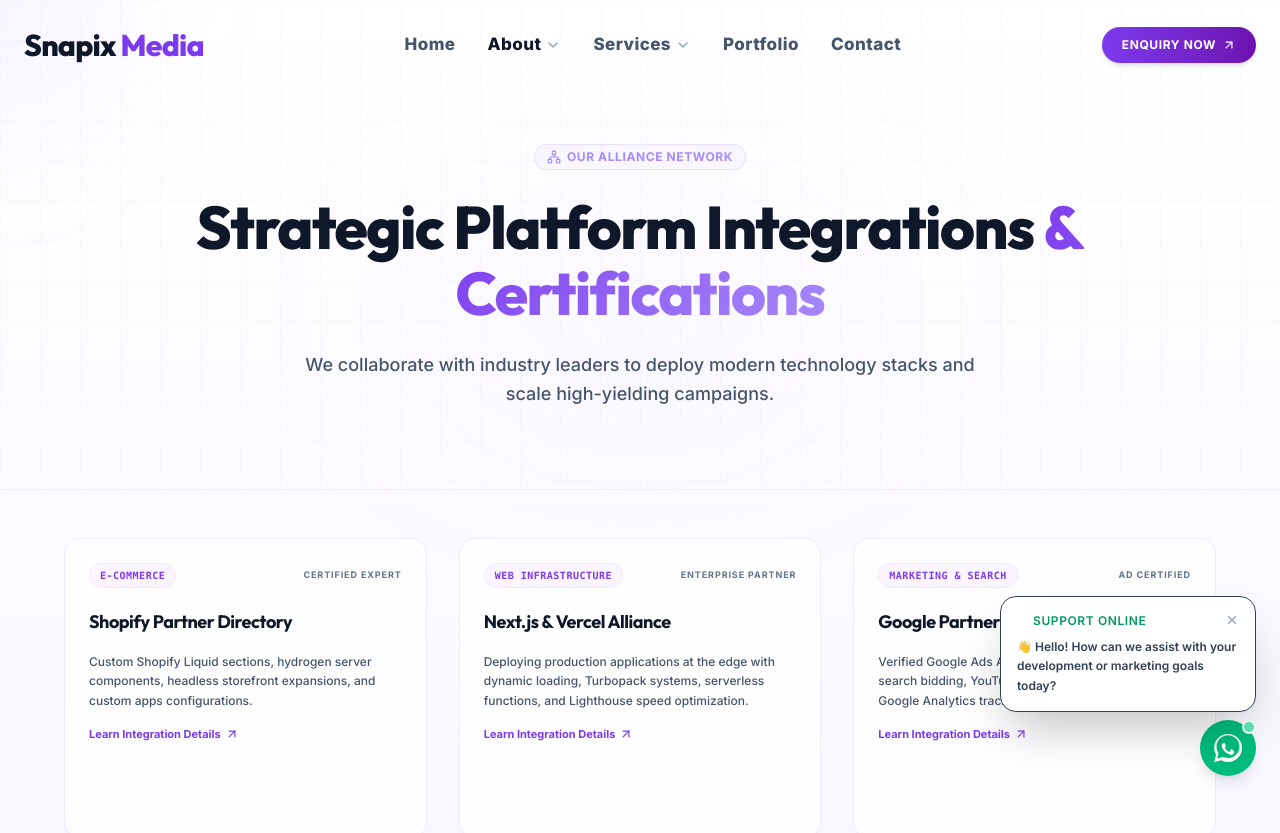
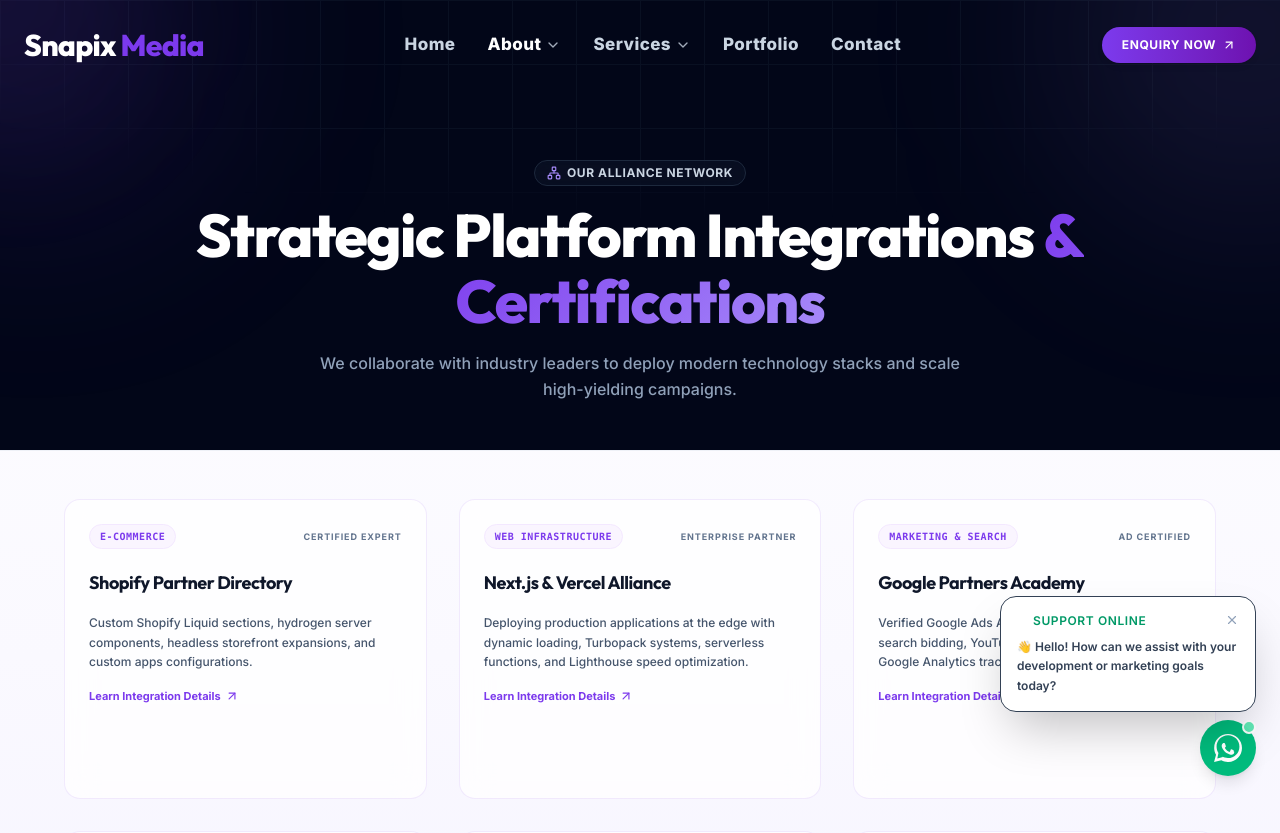
Before and after one commit to arkmanagement6-coder/snapixmedia, a Next.js app: page /about/partners in a window 1280 px wide. Shown: the top 833 px of the page. Built offline with nearby package versions, Linux system fonts and the light colour scheme.

Commit message:
UI: force banner headings to render in white using inline style tag across all pages, add dark banner to Partners page

```diff
--- a/src/app/about/page.tsx
+++ b/src/app/about/page.tsx
@@ -31,7 +31,7 @@
             <Users className="w-3.5 h-3.5 text-neon-purple" />
             <span>Digital Growth Partner</span>
           </div>
-          <h1 className="text-3xl sm:text-4xl md:text-6xl font-extrabold !text-white tracking-tight leading-[1.1] max-w-4xl font-display">
+          <h1 className="text-3xl sm:text-4xl md:text-6xl font-extrabold tracking-tight leading-[1.1] max-w-4xl font-display" style={{ color: "#ffffff" }}>
             Welcome to SnapixMedia – <span className="text-gradient-purple-cyan">Your Growth Partner!</span>
           </h1>
           <p className="text-slate-400 text-sm sm:text-base max-w-2xl leading-relaxed font-medium">
--- a/src/app/about/partners/page.tsx
+++ b/src/app/about/partners/page.tsx
@@ -51,21 +51,23 @@
   return (
     <div className="relative min-h-screen bg-transparent text-slate-655 overflow-x-hidden flex flex-col font-sans">
       <MouseFollower />
-      <Navbar />
+      <Navbar isDarkHero={true} />
 
-      {/* Hero Header */}
-      <section className="relative pt-36 pb-20 px-6 glow-grid">
-        <div className="absolute top-1/3 left-1/2 w-[500px] h-[300px] bg-radial from-neon-cyan/5 to-transparent blur-[100px] pointer-events-none -translate-x-1/2" />
-        <div className="max-w-4xl mx-auto text-center relative z-10">
-          <div className="inline-flex items-center gap-1.5 px-3 py-1 rounded-full border border-neon-cyan/20 bg-neon-cyan/5 text-neon-cyan text-xs font-bold tracking-wider mb-6 uppercase">
-            <Network className="w-3.5 h-3.5" />
+      {/* Dark Hero Banner */}
+      <section className="relative w-full min-h-[300px] sm:min-h-[380px] flex items-center justify-center bg-slate-950 overflow-hidden pt-28">
+        <div className="absolute inset-0 bg-[linear-gradient(to_right,#0f172a_1px,transparent_1px),linear-gradient(to_bottom,#0f172a_1px,transparent_1px)] bg-[size:4rem_4rem] [mask-image:radial-gradient(ellipse_60%_50%_at_50%_0%,#000_70%,transparent_100%)] opacity-60" />
+        <div className="absolute -top-40 -left-40 w-96 h-96 bg-neon-purple/10 rounded-full blur-[100px] pointer-events-none" />
+        <div className="absolute -top-40 -right-40 w-96 h-96 bg-neon-cyan/10 rounded-full blur-[100px] pointer-events-none" />
+
+        <div className="max-w-6xl mx-auto px-6 w-full text-center relative z-10 py-12 flex flex-col items-center gap-4">
+          <div className="inline-flex items-center gap-1.5 px-3 py-1 rounded-full border border-slate-800 bg-slate-900/50 text-slate-300 text-xs font-bold tracking-wider uppercase backdrop-blur-sm">
+            <Network className="w-3.5 h-3.5 text-neon-cyan" />
             <span>Our Alliance Network</span>
           </div>
-          <h1 className="text-4xl sm:text-6xl font-extrabold text-slate-900 tracking-tight leading-[1.1] mb-6 font-display">
-            Strategic Platform Integrations{" "}
-            <span className="text-gradient-purple-cyan">& Certifications</span>
+          <h1 className="text-3xl sm:text-4xl md:text-6xl font-extrabold tracking-tight leading-[1.1] max-w-4xl font-display" style={{ color: "#ffffff" }}>
+            Strategic Platform Integrations <span className="text-gradient-purple-cyan">& Certifications</span>
           </h1>
-          <p className="text-slate-600 text-base sm:text-lg max-w-2xl mx-auto leading-relaxed font-medium">
+          <p className="text-slate-400 text-sm sm:text-base max-w-2xl leading-relaxed font-medium">
             We collaborate with industry leaders to deploy modern technology stacks and scale high-yielding campaigns.
           </p>
         </div>
--- a/src/app/about/team/page.tsx
+++ b/src/app/about/team/page.tsx
@@ -55,7 +55,7 @@
             <Users className="w-3.5 h-3.5 text-neon-purple" />
             <span>Our Core Panel</span>
           </div>
-          <h1 className="text-3xl sm:text-4xl md:text-6xl font-extrabold !text-white tracking-tight leading-[1.1] max-w-4xl font-display">
+          <h1 className="text-3xl sm:text-4xl md:text-6xl font-extrabold tracking-tight leading-[1.1] max-w-4xl font-display" style={{ color: "#ffffff" }}>
             Meet the Builders & <span className="text-gradient-purple-cyan">Growth Experts</span>
           </h1>
           <p className="text-slate-400 text-sm sm:text-base max-w-2xl leading-relaxed font-medium">
--- a/src/app/contact/page.tsx
+++ b/src/app/contact/page.tsx
@@ -108,7 +108,7 @@
             <Sparkles className="w-3.5 h-3.5 text-neon-cyan" />
             <span>Get In Touch</span>
           </div>
-          <h1 className="text-3xl sm:text-4xl md:text-6xl font-extrabold !text-white tracking-tight leading-[1.1] max-w-4xl font-display">
+          <h1 className="text-3xl sm:text-4xl md:text-6xl font-extrabold tracking-tight leading-[1.1] max-w-4xl font-display" style={{ color: "#ffffff" }}>
             Let's Engineer Your <span className="text-gradient-purple-cyan">Growth Pipeline</span>
           </h1>
           <p className="text-slate-400 text-sm sm:text-base max-w-2xl leading-relaxed font-medium">
--- a/src/app/portfolio/page.tsx
+++ b/src/app/portfolio/page.tsx
@@ -94,7 +94,7 @@
             <Sparkles className="w-3.5 h-3.5 text-neon-cyan" />
             <span>Proven Case Studies</span>
           </div>
-          <h1 className="text-3xl sm:text-4xl md:text-6xl font-extrabold !text-white tracking-tight leading-[1.1] max-w-4xl font-display">
+          <h1 className="text-3xl sm:text-4xl md:text-6xl font-extrabold tracking-tight leading-[1.1] max-w-4xl font-display" style={{ color: "#ffffff" }}>
             Premium Work, <span className="text-gradient-purple-cyan">Measurable Results</span>
           </h1>
           <p className="text-slate-400 text-sm sm:text-base max-w-2xl leading-relaxed font-medium">
--- a/src/app/services/graphic-design-video-ads/page.tsx
+++ b/src/app/services/graphic-design-video-ads/page.tsx
@@ -86,7 +86,7 @@
             <Sparkles className="w-3.5 h-3.5" />
             <span>Creative Design & Branding</span>
           </div>
-          <h1 className="text-3xl sm:text-5xl md:text-6xl font-extrabold !text-white tracking-tight leading-tight font-display drop-shadow-md">
+          <h1 className="text-3xl sm:text-5xl md:text-6xl font-extrabold tracking-tight leading-tight font-display drop-shadow-md" style={{ color: "#ffffff" }}>
             Graphic Design <span className="text-gradient-purple-cyan">Services</span>
           </h1>
           <p className="!text-slate-300 text-xs sm:text-sm max-w-2xl leading-relaxed font-semibold">
--- a/src/app/services/paid-ads/page.tsx
+++ b/src/app/services/paid-ads/page.tsx
@@ -103,7 +103,7 @@
             <TrendingUp className="w-3.5 h-3.5" />
             <span>PPC & Lead Generation</span>
           </div>
-          <h1 className="text-3xl sm:text-5xl md:text-6xl font-extrabold !text-white tracking-tight leading-tight font-display drop-shadow-md">
+          <h1 className="text-3xl sm:text-5xl md:text-6xl font-extrabold tracking-tight leading-tight font-display drop-shadow-md" style={{ color: "#ffffff" }}>
             Google & Meta <span className="text-gradient-purple-cyan">Paid Ads</span>
           </h1>
           <p className="!text-slate-300 text-xs sm:text-sm max-w-2xl leading-relaxed font-semibold">
--- a/src/app/services/seo-aeo/page.tsx
+++ b/src/app/services/seo-aeo/page.tsx
@@ -107,7 +107,7 @@
             <Network className="w-3.5 h-3.5" />
             <span>Organic Search & Rankings</span>
           </div>
-          <h1 className="text-3xl sm:text-5xl md:text-6xl font-extrabold !text-white tracking-tight leading-tight font-display drop-shadow-md">
+          <h1 className="text-3xl sm:text-5xl md:text-6xl font-extrabold tracking-tight leading-tight font-display drop-shadow-md" style={{ color: "#ffffff" }}>
             SEO & AEO <span className="text-gradient-purple-cyan">Optimization</span>
           </h1>
           <p className="!text-slate-300 text-xs sm:text-sm max-w-2xl leading-relaxed font-semibold">
--- a/src/app/services/social-media-marketing/page.tsx
+++ b/src/app/services/social-media-marketing/page.tsx
@@ -108,7 +108,7 @@
             <Share2 className="w-3.5 h-3.5" />
             <span>Social Campaigns & Reach</span>
           </div>
-          <h1 className="text-3xl sm:text-5xl md:text-6xl font-extrabold !text-white tracking-tight leading-tight font-display drop-shadow-md">
+          <h1 className="text-3xl sm:text-5xl md:text-6xl font-extrabold tracking-tight leading-tight font-display drop-shadow-md" style={{ color: "#ffffff" }}>
             Social Media <span className="text-gradient-purple-cyan">Marketing</span>
           </h1>
           <p className="!text-slate-300 text-xs sm:text-sm max-w-2xl leading-relaxed font-semibold">
--- a/src/app/services/web-design-development/page.tsx
+++ b/src/app/services/web-design-development/page.tsx
@@ -142,7 +142,7 @@
             <Monitor className="w-3.5 h-3.5" />
             <span>Premium Web Systems</span>
           </div>
-          <h1 className="text-3xl sm:text-5xl md:text-6xl font-extrabold !text-white tracking-tight leading-tight font-display drop-shadow-md">
+          <h1 className="text-3xl sm:text-5xl md:text-6xl font-extrabold tracking-tight leading-tight font-display drop-shadow-md" style={{ color: "#ffffff" }}>
             Website Design & <span className="text-gradient-purple-cyan">Development</span>
           </h1>
           <p className="!text-slate-300 text-xs sm:text-sm max-w-xl leading-relaxed font-semibold">
```
